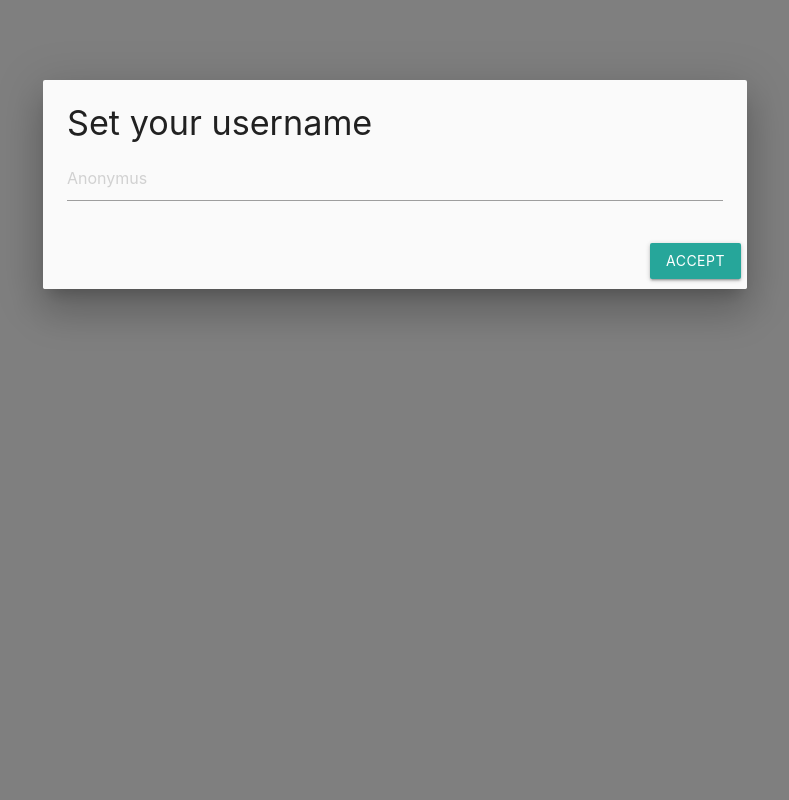
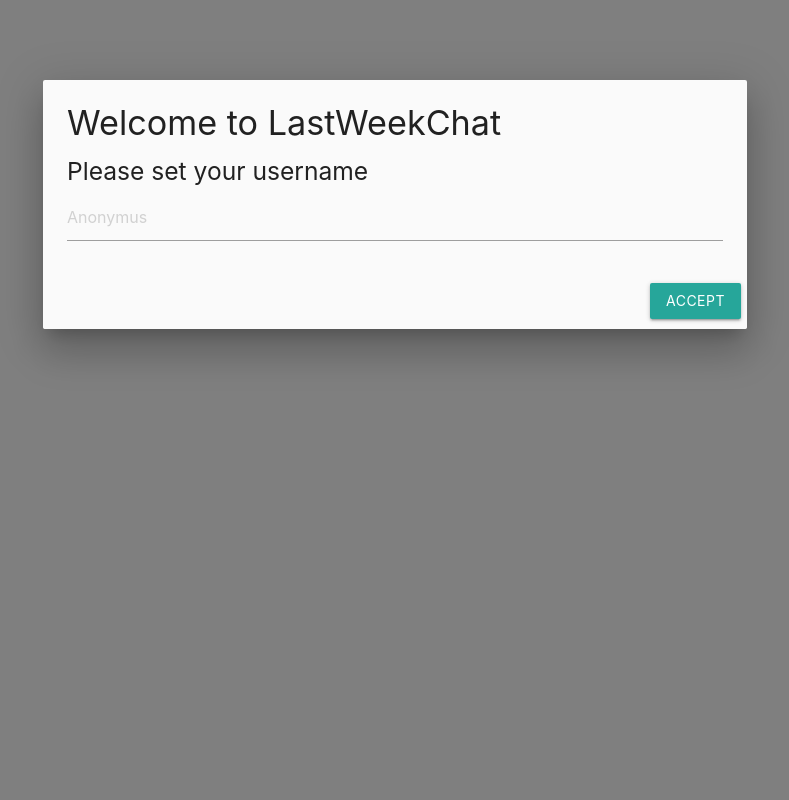
Before and after one commit to bozsAdam/LastWeekChatFrontend, a Flask app: page / in a window 1280 px wide. Shown: the whole page, without its empty margins (245-1034 px from the left). Run offline with Flask 2, Linux system fonts and the light colour scheme.

Commit message:
Change login modal text

```diff
--- a/templates/index.html
+++ b/templates/index.html
@@ -15,11 +15,11 @@
 </head>
 <body>
 
-
     <!-- Modal Structure -->
     <div id="modal1" class="modal">
         <div class="modal-content">
-      <h4>Set your username</h4>
+            <h4>Welcome to LastWeekChat</h4>
+            <h5>Please set your username</h5>
             <input placeholder="Anonymus" id="user_name" type="text" class="validate">
         </div>
         <div class="modal-footer">
```
Lines whose indentation alone changed are shown as unchanged.
